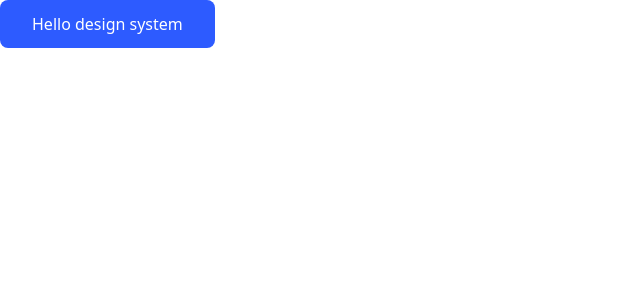
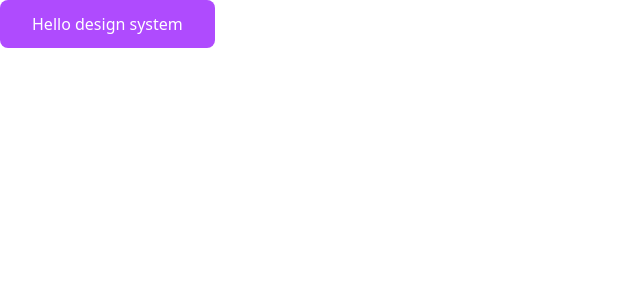
Before and after one commit to felipemarinhodev/alfabit-design-system, a Next.js app: page / in a window 1280 px wide. Shown: the top 300 px of the page, without its empty margins (0-640 px from the left). Built offline with nearby package versions, Linux system fonts and the light colour scheme.

Commit message:
a3.2 - working with colors - add colors schema

```diff
--- a/components/Button/Button.tsx
+++ b/components/Button/Button.tsx
@@ -10,11 +10,12 @@ const Button = ({
   return (
     <button
       className={`
-        bg-[#2d5bff]
+        bg-primary
         rounded-[8px]
         px-[32px]
         py-[12px]
         text-white
+        theme-violet
         ${className}
       `}
       {...props}
```
